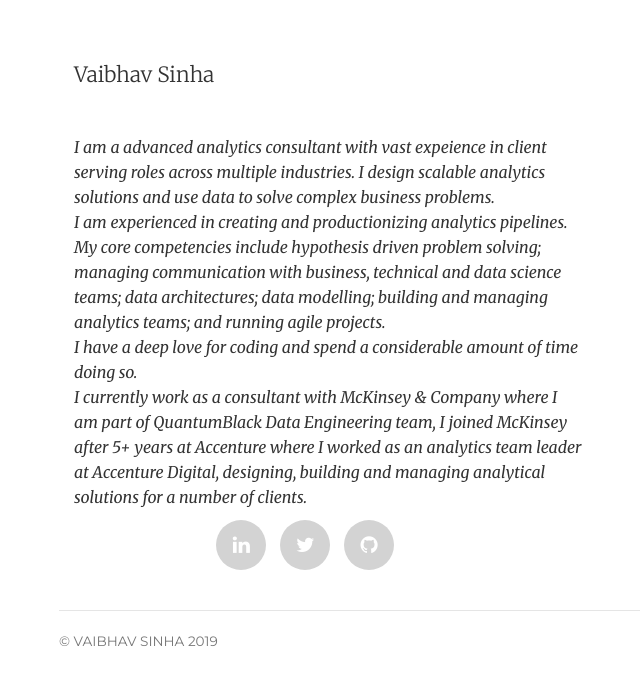
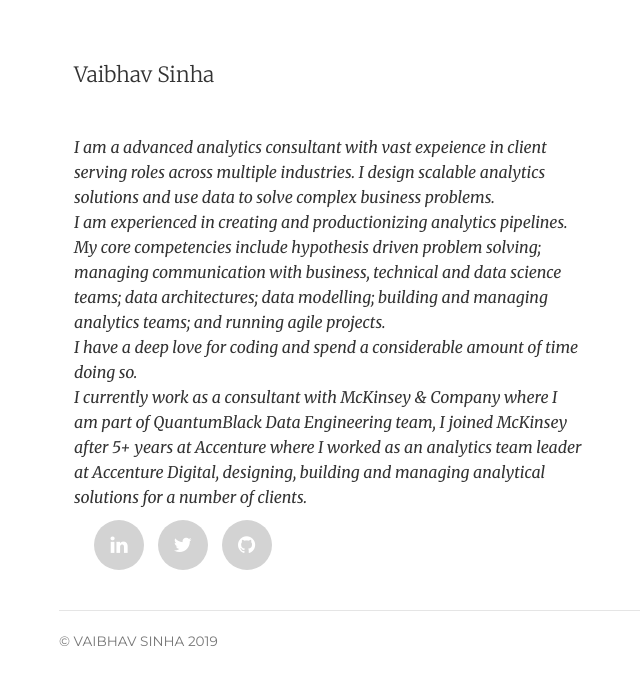
Before and after one commit to sinhav/sinhav.github.io, a Jekyll site: the page built from index.html, in a window 1280 px wide. Shown: the top 685 px of the page, without its empty margins (221-861 px from the left). Built offline with Jekyll 4.4.1, drawn with Linux system fonts in a browser that asks for light colours; nearby versions of some CDN libraries.

Commit message:
Update index.html

```diff
--- a/index.html
+++ b/index.html
@@ -19,7 +19,7 @@
 	<br>I currently work as a consultant with McKinsey & Company where I am part of QuantumBlack Data Engineering team, I joined McKinsey after 5+ years at Accenture where I worked as an analytics team leader at Accenture Digital, designing, building and managing analytical solutions for a number of clients.
 	</i>
 	</P>
-	<div class="col-md-8" align="right" clear="left">
+	<div class="col-md-8">
         <ul class="social-network social-circle">
             <li><a href="https://www.linkedin.com/in/sinhavv" class="icoLinkedin" title="Linkedin"><i class="fa fa-linkedin"></i></a></li>
             <li><a href="https://twitter.com/sinhav_" class="icoTwitter" title="Twitter"><i class="fa fa-twitter"></i></a></li>
```
